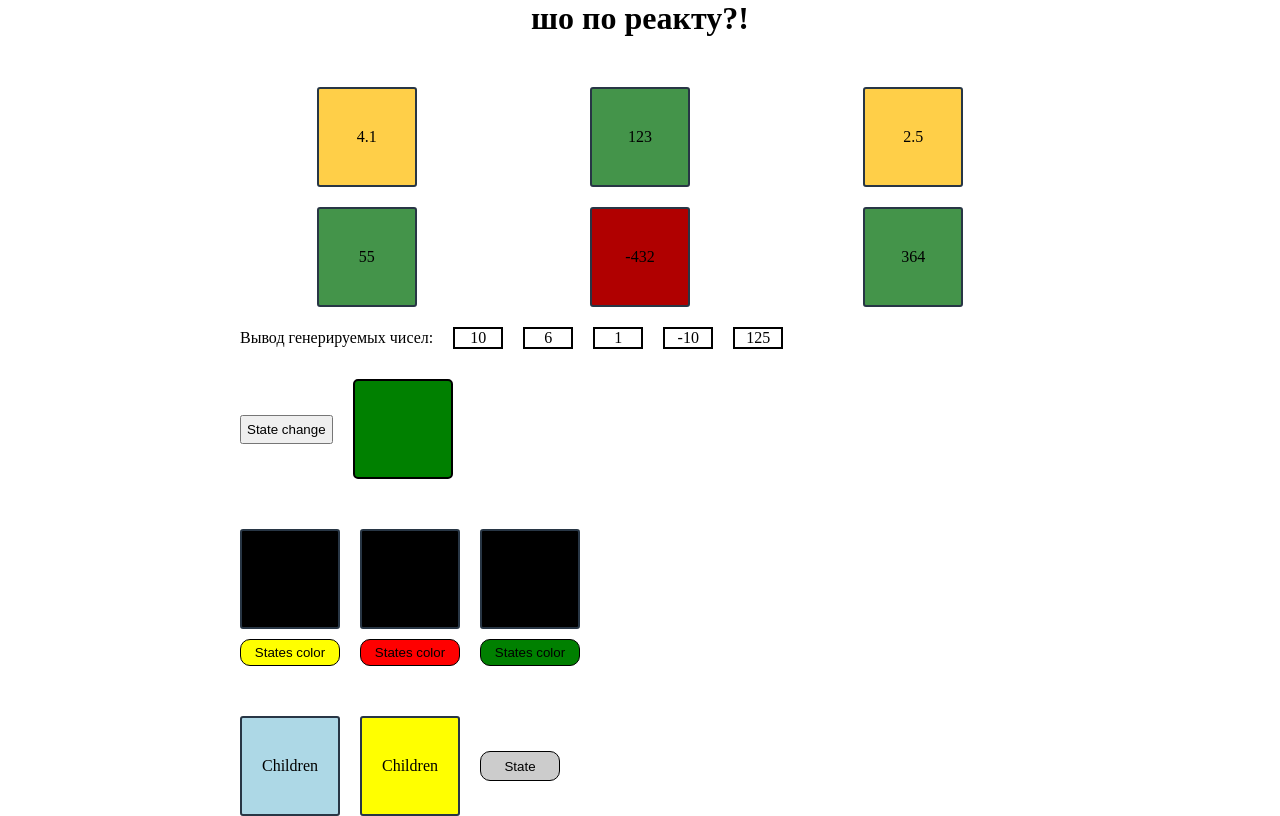
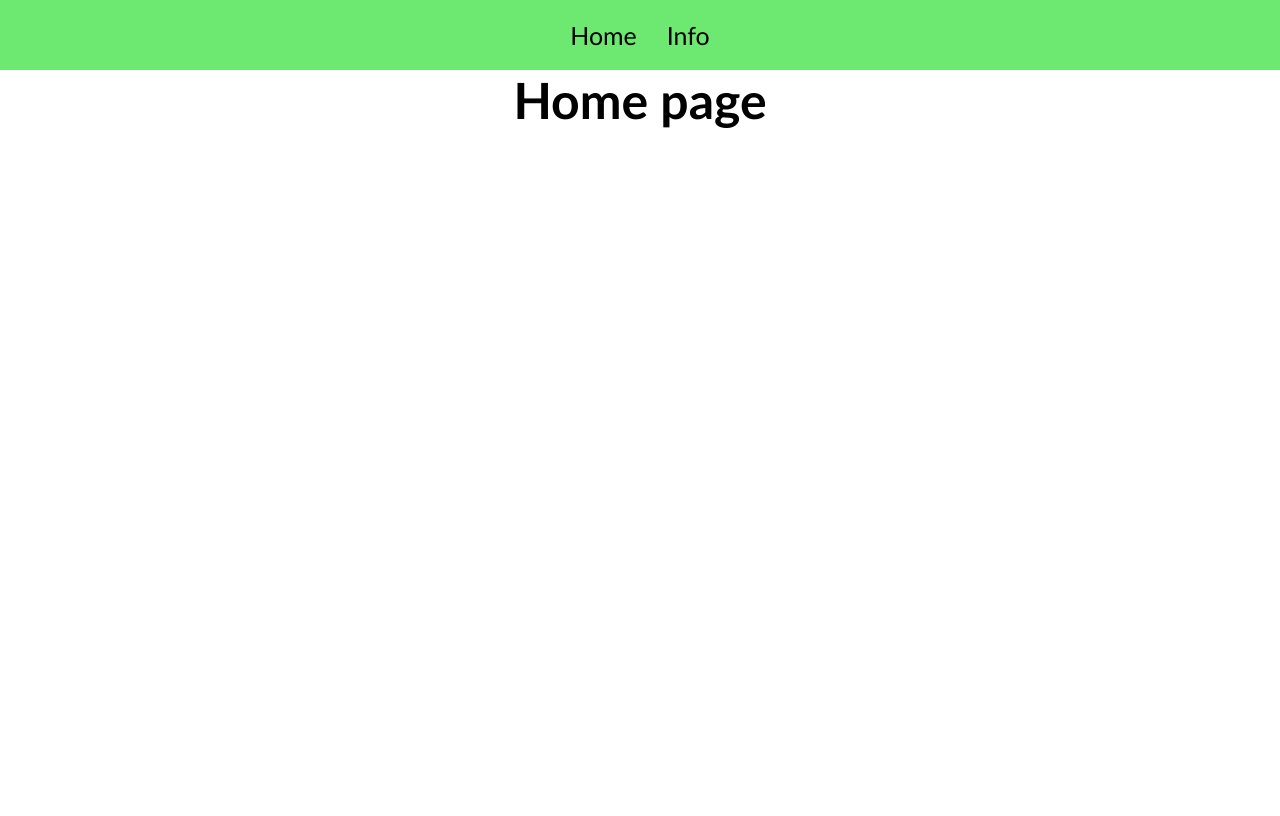
Before and after one commit to BesedinEgor/reactApp, a React (Create React App) app: page / in a window 1280 px wide. Built offline with nearby package versions, Linux system fonts and the light colour scheme.

Commit message:
#30 знакомствво с react router, реализация двух страниц и страницы с ошибкой используя SPA подход

```diff
--- a/package.json
+++ b/package.json
@@ -11,6 +11,7 @@
     "node-sass": "^7.0.3",
     "react": "^18.2.0",
     "react-dom": "^18.2.0",
+    "react-router-dom": "^6.4.3",
     "react-scripts": "5.0.1",
     "web-vitals": "^2.1.4"
   },
--- a/src/App.js
+++ b/src/App.js
@@ -1,3 +1,8 @@
+import React from 'react';
+import { BrowserRouter as Router, Routes, Route } from 'react-router-dom';
+
+import { Header, Home, Info, Error } from './components';
+import './components/header/header.scss';
 import './components/App.scss';
 import './components/vars.scss';
 import './components/generatingElements/generatingElements.scss';
@@ -5,7 +10,7 @@ import './components/main/Main.scss';
 import './components/state/state.scss';
 import './components/statesSquares/statesSquares.scss';
 
-import { Main } from './components';
+// import { Main } from './components';
 
 const OBJECTS = [
   {
@@ -55,7 +60,15 @@ const cloneObjects = JSON.parse(JSON.stringify(OBJECTS));
 function App() {
   return (
     <div className="App">
-      <Main />
+      {/* <Main /> */}
+      <Router>
+        <Header />
+        <Routes>
+          <Route exact path="/" element={<Home />} />
+          <Route path="/info" element={<Info />} />
+          <Route exact path="*" element={<Error />} />
+        </Routes>
+      </Router>
     </div>
   );
 }
--- a/src/components/App.scss
+++ b/src/components/App.scss
@@ -1,14 +1,19 @@
 * {
-    margin: 0;
-    padding: 0;
-    box-sizing: border-box;
+  margin: 0;
+  padding: 0;
+  box-sizing: border-box;
 }
 
-#root {
-    display: flex;
-    justify-content: center;
+body {
+  font-size: calc(var(--index) * 1.2);
+  font-family: var(--font-family);
 }
 
-.App {
-    width: 800px;
-}
+// #root {
+//     display: flex;
+//     justify-content: center;
+// }
+
+// .App {
+//     width: 800px;
+// }
--- /dev/null
+++ b/src/components/error/Error.jsx
@@ -0,0 +1,13 @@
+import React from 'react';
+
+const Error = () => {
+  return (
+    <h1 className="title" style={{ textAlign: 'center' }}>
+      404
+      <br />
+      not found
+    </h1>
+  );
+};
+
+export { Error };
--- /dev/null
+++ b/src/components/header/Header.jsx
@@ -0,0 +1,15 @@
+import React from 'react';
+import { Link } from 'react-router-dom';
+
+const Header = () => {
+  return (
+    <nav className="menu">
+      <ul className="menu__items">
+        <li className="menu__item"><Link to='/'>Home</Link></li>
+        <li className="menu__item"><Link to='/info'>Info</Link></li>
+      </ul>
+    </nav>
+  );
+};
+
+export { Header };
--- /dev/null
+++ b/src/components/header/header.scss
@@ -0,0 +1,28 @@
+.menu {
+  background-color: #6de871;
+  width: 100vw;
+}
+
+.menu__items {
+  display: flex;
+  align-items: center;
+  justify-content: center;
+  gap: 30px;
+}
+.menu__item {
+  padding: 20px 0;
+  list-style: none;
+  cursor: pointer;
+  transition: color 0.2s ease;
+
+  a {
+    list-style: none;
+    text-decoration: none;
+    color: var(--dark-color);
+
+    &:hover {
+      color: rgba($color: #ffffff, $alpha: 0.6);
+      transition: color 0.2s ease;
+    }
+  }
+}
--- /dev/null
+++ b/src/components/home/Home.jsx
@@ -0,0 +1,7 @@
+import React from 'react';
+
+const Home = () => {
+  return <h1 className="title" style={{ textAlign: 'center' }}>Home page</h1>;
+};
+
+export { Home };
--- /dev/null
+++ b/src/components/info/Info.jsx
@@ -0,0 +1,7 @@
+import React from 'react';
+
+const Info = () => {
+  return <h1 className="title" style={{ textAlign: 'center' }}>Information page</h1>;
+};
+
+export { Info };
--- a/src/components/vars.scss
+++ b/src/components/vars.scss
@@ -1,6 +1,6 @@
 :root {
   // base
-    --font-family: "Open Sans", "Arial", sans-serif;
+  --font-family: 'Gill Sans', 'Gill Sans MT', 'Trebuchet MS', sans-serif;
 
   // colors
   --light-color: #ffffff;
@@ -8,6 +8,7 @@
   --dark-color: #000000;
   --red-color: #d22856;
   --green-color: #2aab6d;
+
+  //screen
+  --index: calc(1vw + 1vh);
 }
-
-  // viewports
```
Also changed, not shown: src/components/index.js (+9 -0 lines), 1 other file (tests, documents, lock files or other folders). Lines whose indentation alone changed are shown as unchanged.
